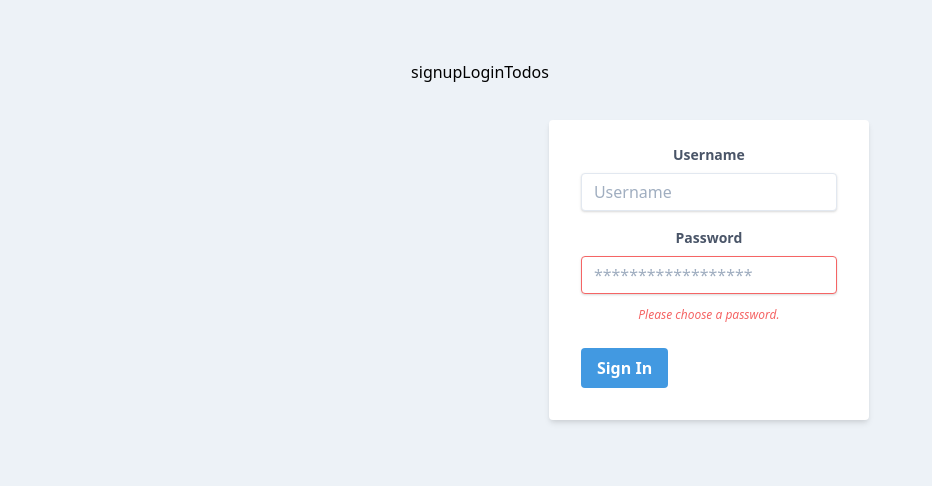
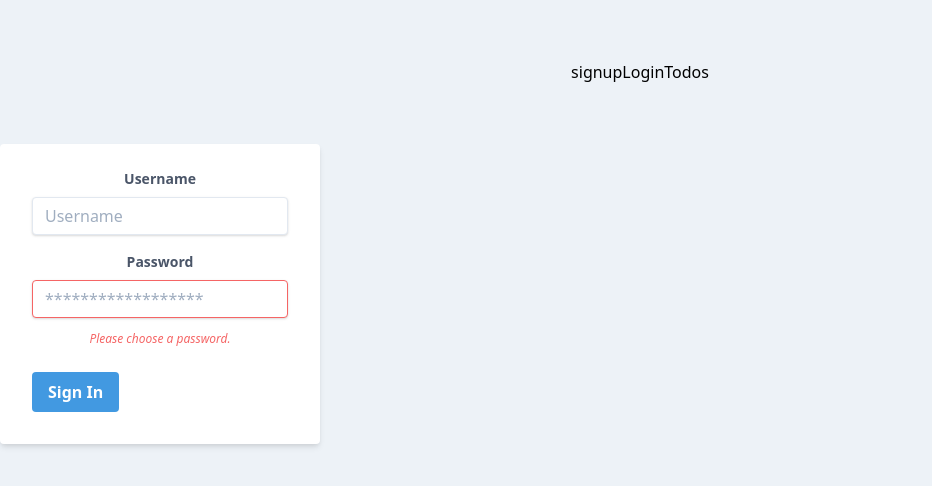
Before and after one commit to mkissarli/vue-todo, a Vue app: page /login in a window 1280 px wide. Shown: the top 486 px of the page, without its empty margins (0-932 px from the left). Built offline with nearby package versions, Linux system fonts and the light colour scheme; no server answers.

Commit message:
Fixed the graphical issues.

```diff
--- a/src/App.vue
+++ b/src/App.vue
@@ -1,5 +1,5 @@
 <template>
-  <div id="app" class="container mx-auto h-full flex justify-center">
+  <div id="app" class="container mx-auto h-full">
     <div>
       <router-link to="/signup">signup</router-link>
       <router-link to="/login">Login</router-link>
@@ -21,7 +21,7 @@ html,
 body,
 #app {
   height: 100%;
-  width: 100%;
+  width: 100vw;
   @apply bg-gray-200;
 }
 </style>
--- a/src/Todos.vue
+++ b/src/Todos.vue
@@ -1,8 +1,8 @@
 <template>
-  <div id="todos">
-    <h1 class="font-bold font-mono text-4xl font-extrabold tracking-wide text-gray-700">Todos</h1>
+  <div id="todos" class="w-full">
+    <h1 class="font-bold font-mono text-s md:text-4xl font-extrabold tracking-wide text-gray-700">Todos</h1>
     <todo v-for="item in currentTodos" v-bind:todoItem="item" v-bind:key="item.id"></todo>
-    <h1 class="font-bold font-mono text-4xl font-extrabold tracking-wide text-gray-700">Done</h1>
+    <h1 class="font-bold font-mono text-s md:text-4xl font-extrabold tracking-wide text-gray-700">Done</h1>
     <todo v-for="item in doneTodos" v-bind:todoItem="item" v-bind:key="item.id"></todo>
     <todoAdder></todoAdder>
 
@@ -52,8 +52,6 @@ export default class Todos extends Vue {
 html,
 body,
 #todos {
-  height: 100%;
-  width: 100%;
   @apply bg-gray-200;
 }
 </style>
--- a/src/components/todo.vue
+++ b/src/components/todo.vue
@@ -1,6 +1,6 @@
 <template>
-  <div class="todo flex mb-4 justify-center">
-    <li class="list-none w-full md:w-1/2 lg:w-1/3">
+  <div class="todo flex w-full mb-4 justify-center">
+    <li class="list-none w-full  lg:w-2/3">
       <div class="bg-gray-400 rounded-lg">
         <div v-if="todoItem.id == editId && editHappening">
           <input
```
